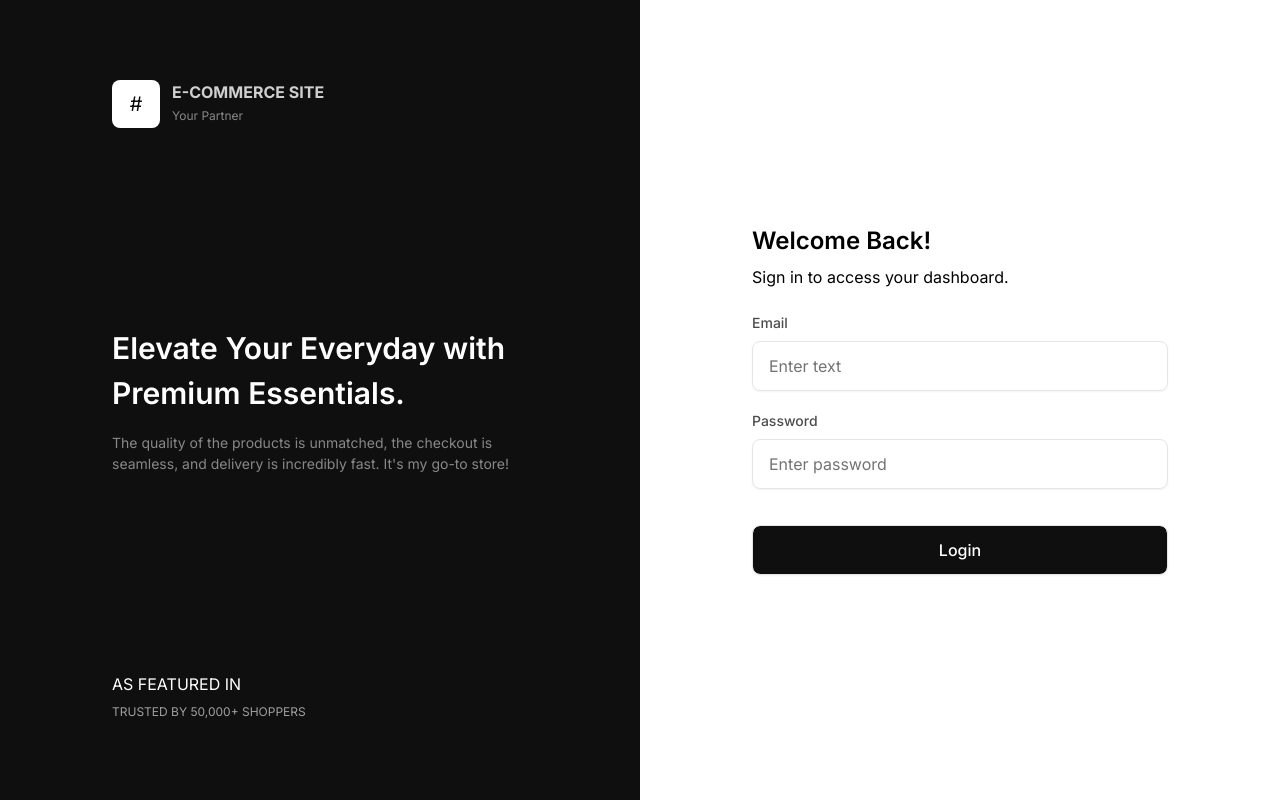
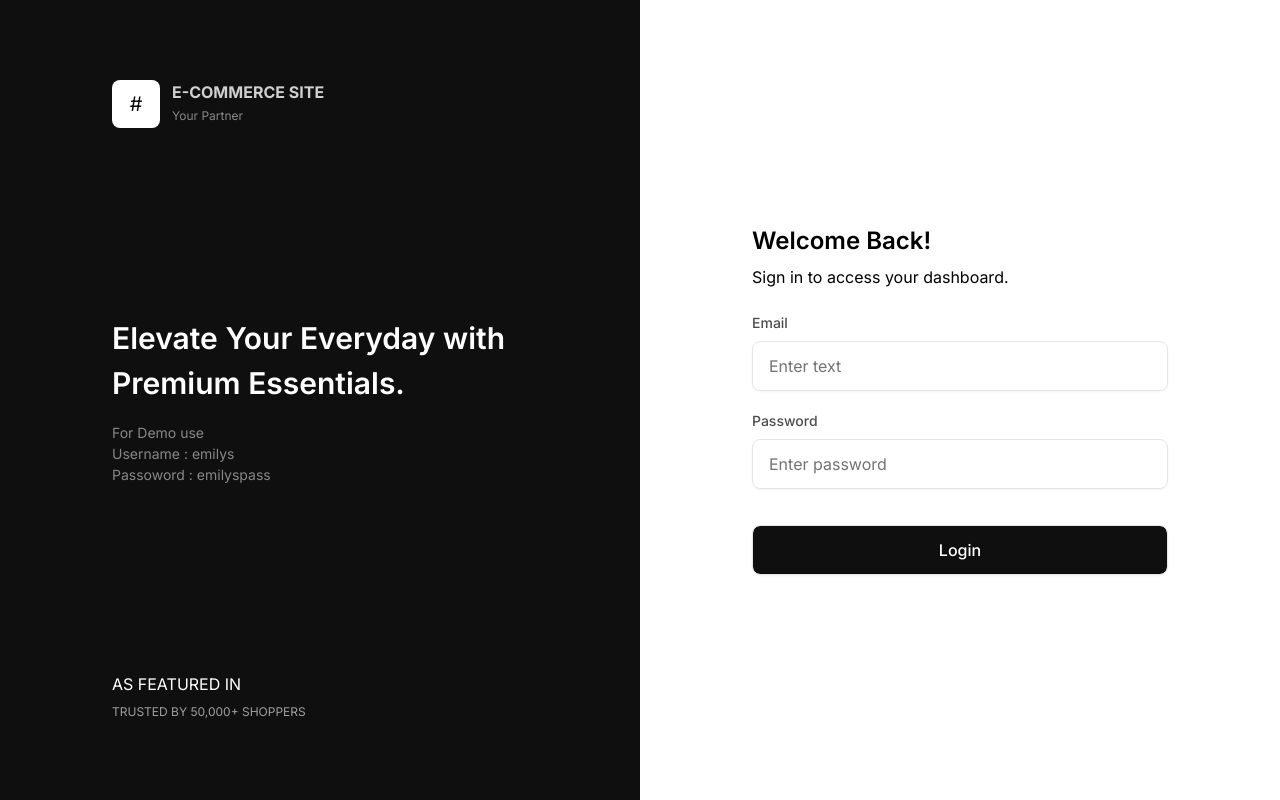
Before and after one commit to devtitus/E-Commerce-App, a Next.js app: page /login in a window 1280 px wide. Built offline with nearby package versions, Linux system fonts and the light colour scheme; no server answers.

Commit message:
feat(login): update demo credentials display
Updated the login page to display demo credentials (username: emilys, password: emilyspass) in a structured format for easier user reference during testing.

```diff
--- a/app/login/page.tsx
+++ b/app/login/page.tsx
@@ -74,7 +74,10 @@ const Login = () => {
                         </div>
                         <div className='hidden md:block'>
                             <h2 className='text-white text-2xl md:text-3xl leading-normal font-semibold'>Elevate Your Everyday with Premium Essentials.</h2>
-                            <p className='text-white/50 mt-4 leading-normal text-sm'>The quality of the products is unmatched, the checkout is seamless, and delivery is incredibly fast. It's my go-to store!</p>
+                            <p className='text-white/50 mt-4 leading-normal text-sm flex flex-col'>For Demo use
+                            <span>Username : emilys</span>
+                            <span>Passoword : emilyspass</span>
+                            </p>
                         </div>
                         <div className='hidden md:flex flex-col gap-2'>
                             <span className='text-md text-white'>AS FEATURED IN</span>
```
